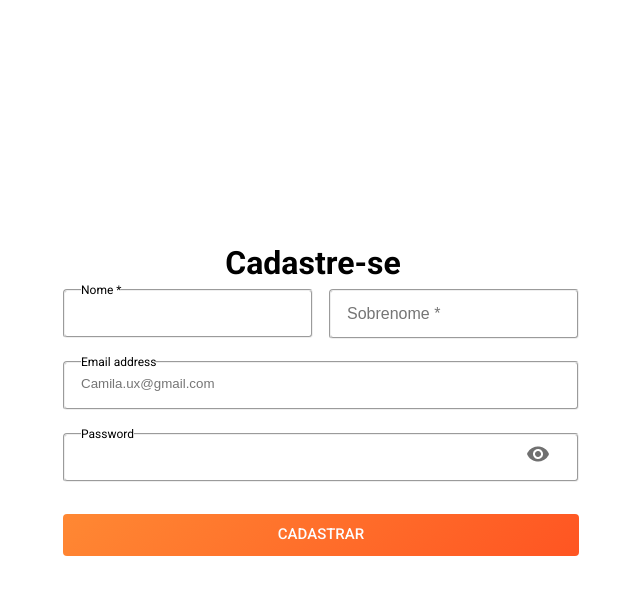
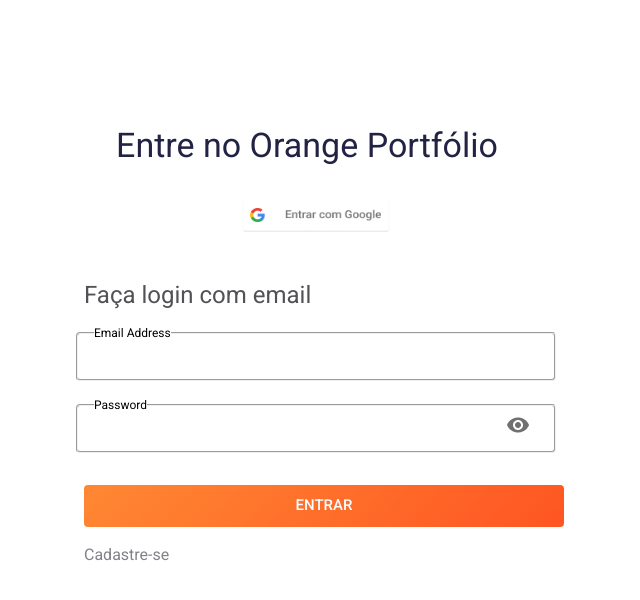
Before and after one commit to orangesquad12/desafio_squad_12_frontend, a React (Vite) app in the folder orangeportfolio/: page / in a window 768 px wide. Shown: the top 600 px of the page, without its empty margins (71-711 px from the left). Built offline with nearby package versions, Linux system fonts and the light colour scheme.

Commit message:
add: responsiviness login screen

```diff
--- a/orangeportfolio/src/Login.jsx
+++ b/orangeportfolio/src/Login.jsx
@@ -18,11 +18,11 @@
                         <h3>Entre no Orange Portfólio</h3>
                         <a href="#"><img src={Googlebtn} alt="Logar com Google Email" className="googlebtn" /></a>
                         <h5>Faça login com email</h5>
-                        <fieldset className="field-email">
+                        <fieldset className="field-email-login">
                             <input type="password" className="input-email"></input>
                             <legend className="legend-email">Email Address</legend>
                         </fieldset>
-                        <fieldset className="field-pass">
+                        <fieldset className="field-pass-login">
                             <input type="password" className="input-pass"></input>
                             <legend className="legend-pass">Password</legend>
                             <img src={IconPassword} className="icon-pass"></img>
--- a/orangeportfolio/src/index.css
+++ b/orangeportfolio/src/index.css
@@ -37,6 +37,10 @@
 }
 
 .register-link p {
+  margin: 0 auto;
+  margin-top: 16px;
+  width: 517px;
+  height: 42px;
   text-align: center;
   padding-top: 7px;
 }
@@ -60,7 +64,6 @@
 .right-side {
   display: flex;
   flex-direction: column;
-  /* border: 1px solid red; */
   justify-content: space-between;
 }
 
@@ -137,9 +140,22 @@
 
 /* FIELDSET EMAIL & PASSWORD */
 
-.field-email,
-.field-pass {
-  width: 97%;
+.field-email-login,
+.field-pass-login {
+  width: 517px;
+  height: 56px;
+  border-radius: 4px;
+  margin: 0 auto;
+  margin-bottom: 16px;
+}
+
+.field-email-login {
+  margin-top: 16px;
+
+}
+
+.field-email {
+  width: 517px;
   height: 56px;
   border-radius: 4px;
   margin-bottom: 16px;
@@ -186,7 +202,7 @@
 
 
 /*REGISTER SUCESS COMPONENT*/
-.registersuccess{
+.registersuccess {
   width: 320px;
   padding: 6px 16px;
   border-radius: 4px;
@@ -211,7 +227,7 @@
 }
 
 /*NavBar Component*/
-.navBar{
+.navBar {
   width: 100%;
   height: 73px;
   background-color: #111133;
@@ -219,18 +235,18 @@
   align-items: center;
 }
 
-.navBarLogo{
+.navBarLogo {
   width: 111px;
   height: 41px;
   margin-left: 1.9em;
 }
 
-.navBarMenu{
+.navBarMenu {
   display: flex;
   margin-left: 6.3em;
 }
 
-.navBarMenu a{
+.navBarMenu a {
   text-decoration: none;
   font-family: Roboto;
   font-size: 20px;
@@ -239,51 +255,64 @@
   line-height: 20px;
   letter-spacing: 0.15px;
   color: white;
-  margin-right:1.2em;
+  margin-right: 1.2em;
 }
-.navSideRight{
+
+.navSideRight {
   display: flex;
   margin-left: auto;
   margin-right: 1.9em;
 }
-.navBarAvatar{
+
+.navBarAvatar {
   width: 40px;
   height: 40px;
   border-radius: 300px;
   margin-right: 2px;
 }
+
 /* ----------
   LOGIN
 ---------- */
 
 /* Container Formulário Login */
+
+
+
 .form-login {
   display: flex;
-  align-items: center;
+  justify-content: center;
+  margin: 0 auto;
 }
+
 
 /* IMG Login */
 
 .login-left img {
-  position: absolute;
-  top: 0;
-  left: 0;
+  display: block;
+  width: 100%;
   height: 100vh;
 }
 
 /*  Formulário Login */
+
+
 .login-right {
-  width: auto;
-  margin-left: 700px;
-  margin-top: 100px;
+  display: flex;
+  justify-content: center;
+  flex-direction: column;
+  margin: 0 auto;
+
 }
 
 
 /* Botão Google Login */
 
 .googlebtn {
+  width: 180px;
+  height: 46px;
   display: block;
-  margin: 32px 200px;
+  margin: 32px auto;
 }
 
 /* Títlulo Orange Portfólio H3 */
@@ -302,7 +331,7 @@
 .login-right h5 {
 
   font-size: 24px;
-  margin-bottom: 16px;
+  margin-top: 32px;
   margin-left: 16px;
   font-weight: 400;
   color: #515255;
@@ -320,6 +349,103 @@
 .link-register {
   text-decoration: none;
 }
+
+
+
+/* Media Screen Login  */
+
+@media all and (min-width: 768px) and (max-width: 1024px) {
+  .login-right {
+    margin: 0 auto;
+  }
+
+  .field-email-login,
+  .field-pass-login,
+  .register-link p {
+    width: 480px;
+  }
+
+  .googlebtn {
+    width: 150px;
+    height: 36px;
+    margin-bottom: 16px;
+  }
+
+  .login-right h3 {
+    font-size: 34px;
+  }
+
+
+}
+
+@media all and (min-width: 480px) and (max-width: 768px) {
+
+  .form-login {
+    display: flex;
+    justify-content: center;
+    align-items: center;
+    margin-top: 109px;
+  }
+
+
+
+  .login-left {
+    display: none;
+  }
+
+
+  .login-right {
+    margin: 16px;
+  }
+
+  .register-link p {
+
+    margin-left: 16px;
+  }
+
+  .login-right {
+    margin-right: 10px;
+  }
+
+  .login-right h3 {
+    font-size: 34px;
+  }
+
+}
+
+@media only screen and (min-width: 320px) and (max-width: 479px) {
+
+  .login-right {
+    margin-top: 109px;
+  }
+
+  .login-left {
+    display: none;
+  }
+
+  .login-right h3 {
+    font-size: 24px;
+  }
+
+  .register-link p {
+    width: 300px;
+  }
+
+  .field-email-login,
+  .field-pass-login {
+    width: 300px;
+  }
+
+  .link-register p {
+    margin: 0 auto;
+    margin-top: 16px;
+  }
+
+
+}
+
+
+
 
 /* Media Screen Register*/
 @media screen and (max-width: 1469px) {
@@ -352,7 +478,8 @@
     justify-content: center;
     padding: 0px;
   }
-  .left-side{
+
+  .left-side {
     display: none;
   }
 
@@ -366,36 +493,42 @@
 
 @media screen and (max-width: 619px) {
 
-  .container__register{
+  .container__register {
     justify-content: none;
   }
-  .container__form{
+
+  .container__form {
     justify-content: center;
   }
-  .form{
+
+  .form {
     flex-direction: column;
     width: 100%;
 
   }
-  .form fieldset{
+
+  .form fieldset {
     width: 312px;
     margin-bottom: 16px;
     margin-left: 0px;
   }
 
-  .field-email, .field-pass{
+  .field-email,
+  .field-pass {
     width: 312px;
     margin-left: 0px;
 
   }
-  .field-lastname{
+
+  .field-lastname {
     margin-top: 0px;
   }
 
-  .field-name{
+  .field-name {
     height: 56px;
   }
-  .right-side h1{
+
+  .right-side h1 {
     font-family: Roboto;
     font-size: 28px;
     font-style: normal;
@@ -403,7 +536,7 @@
     line-height: 24px;
   }
 
-  .registersuccess{
+  .registersuccess {
     margin: 0;
     margin-left: 2px;
     margin-bottom: 56px;
@@ -411,9 +544,9 @@
 
   }
 
-  .button-lg{
-    margin-left: 1px;
+  .button-lg {
+    margin: 0 auto;
     width: 312px;
+    height: 47px;
   }
-
 }
--- a/orangeportfolio/src/main.jsx
+++ b/orangeportfolio/src/main.jsx
@@ -6,8 +6,11 @@
 import NavBar from './components/NavBar.jsx'
 
 
+
 ReactDOM.createRoot(document.getElementById('root')).render(
   <React.StrictMode>
-    <Register/>
+    {/* <NavBar /> */}
+    {/* <Register /> */}
+    <Login />
   </React.StrictMode>,
 )
```
Lines whose indentation alone changed are shown as unchanged.
